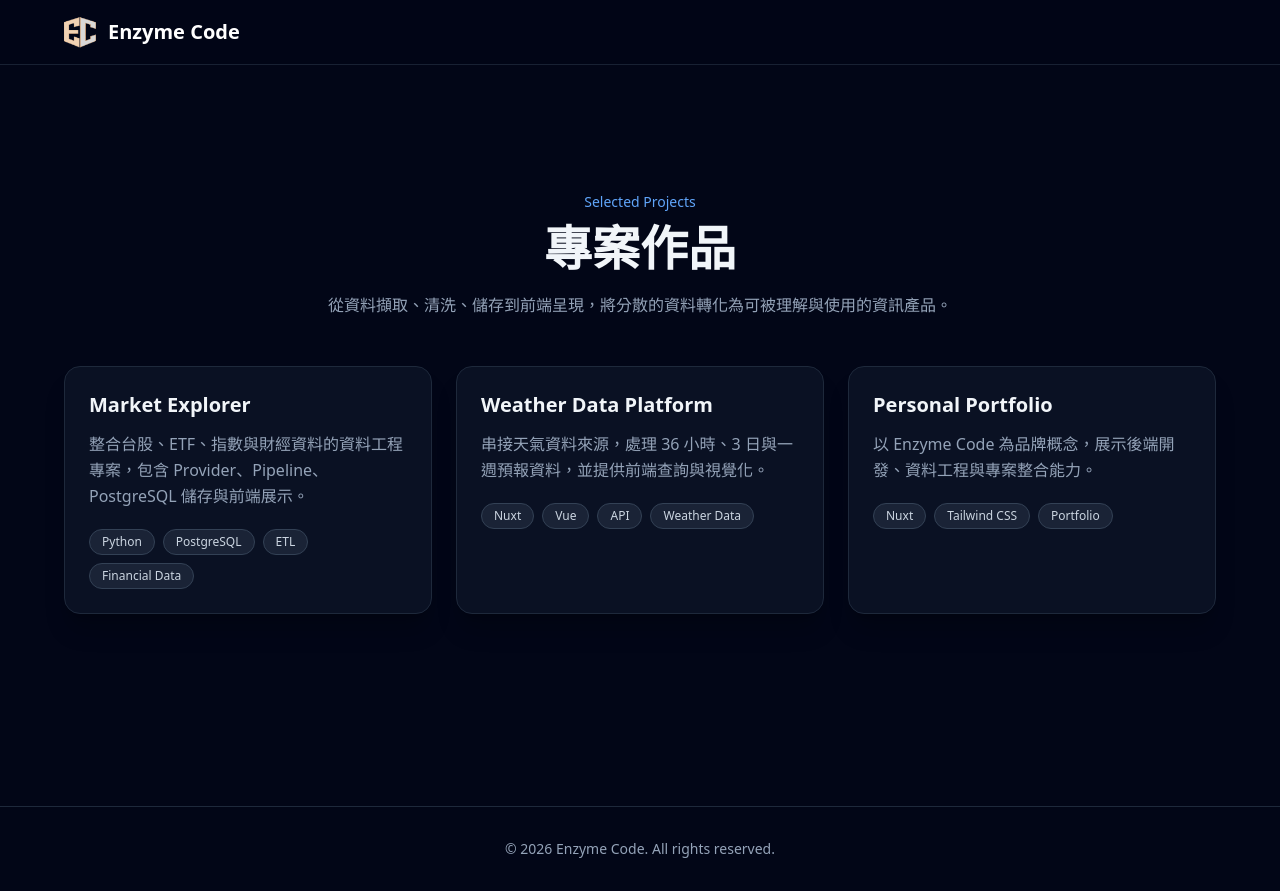
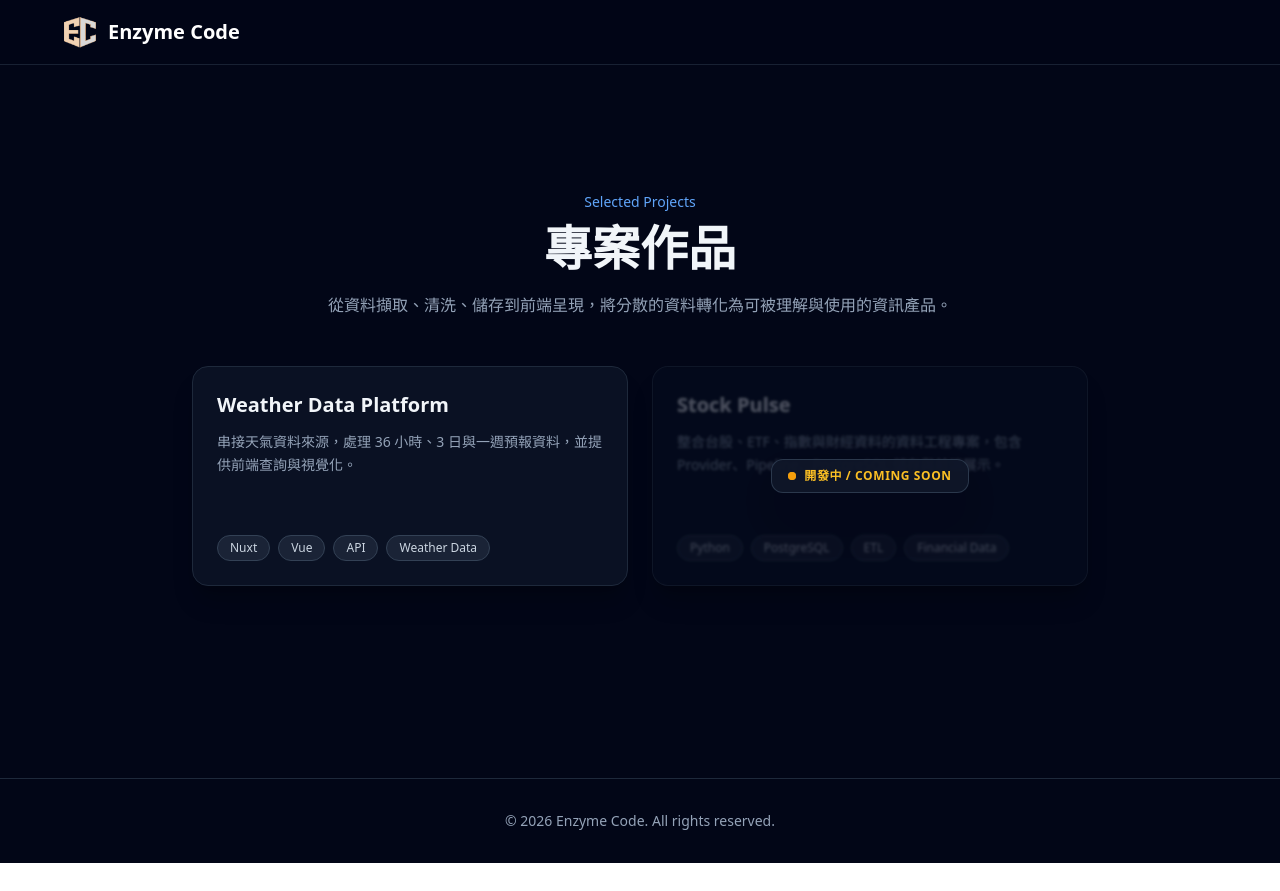
Before and after one commit to Enzyme-Code/portfolio, a Nuxt app: page /projects in a window 1280 px wide. After the commit the page ends 863 px from the top, so only its background shows below. Built offline with nearby package versions, Linux system fonts and the light colour scheme.

Commit message:
feat: add ProjectsSection component to display portfolio project list

```diff
--- a/app/components/home/ProjectsSection.vue
+++ b/app/components/home/ProjectsSection.vue
@@ -3,24 +3,23 @@ interface Project {
   title: string
   description: string
   tags: string[]
+  completed: boolean
 }
 
 const projects: Project[] = [
     {
-    title: 'Market Explorer',
-    description: '整合台股、ETF、指數與財經資料的資料工程專案，包含 Provider、Pipeline、PostgreSQL 儲存與前端展示。',
-    tags: ['Python', 'PostgreSQL', 'ETL', 'Financial Data']
+    title: 'Weather Data Platform',
+    description: '串接天氣資料來源，處理 36 小時、3 日與一週預報資料，並提供前端查詢與視覺化。',
+    tags: ['Nuxt', 'Vue', 'API', 'Weather Data'],
+    completed: true
   },
   {
-    title: 'Weather Data Platform',
-    description: '串接天氣資料來源，處理 36 小時、3 日與一週預報資料，並提供前端查詢與視覺化。',
-    tags: ['Nuxt', 'Vue', 'API', 'Weather Data']
+    title: 'Stock Pulse',
+    description: '整合台股、ETF、指數與財經資料的資料工程專案，包含 Provider、Pipeline、PostgreSQL 儲存與前端展示。',
+    tags: ['Python', 'PostgreSQL', 'ETL', 'Financial Data'],
+    completed: false
   },
-  {
-    title: 'Personal Portfolio',
-    description: '以 Enzyme Code 為品牌概念，展示後端開發、資料工程與專案整合能力。',
-    tags: ['Nuxt', 'Tailwind CSS', 'Portfolio']
-  }
+
 ]
 </script>
 
@@ -41,22 +40,29 @@ const projects: Project[] = [
         </p>
       </div>
 
-      <div class="grid gap-6 md:grid-cols-3">
+      <div class="grid gap-6 md:grid-cols-2 max-w-4xl mx-auto">
         <article
           v-for="(project, index) in projects"
           :key="project.title"
           :class="[
-            'rounded-2xl border border-slate-800 bg-slate-900/70 p-6 shadow-xl shadow-black/20 hover:-translate-y-1 hover:border-blue-500/40 transition-all duration-300 reveal-on-scroll',
-            index === 0 ? 'reveal-delay-100' : index === 1 ? 'reveal-delay-200' : 'reveal-delay-300'
+            'relative rounded-2xl border p-6 shadow-xl shadow-black/20 transition-all duration-300 reveal-on-scroll overflow-hidden flex flex-col justify-between min-h-[220px]',
+            project.completed
+              ? 'border-slate-800 bg-slate-900/70 hover:-translate-y-1 hover:border-blue-500/40'
+              : 'border-slate-800/40 bg-slate-900/30 cursor-not-allowed',
+            index === 0 ? 'reveal-delay-100' : 'reveal-delay-200'
           ]"
         >
+          <!-- Project Content -->
+          <div :class="[!project.completed ? 'blur-[1px] opacity-40 select-none' : '']" class="h-full flex flex-col justify-between">
+            <div>
               <h3 class="text-xl font-bold text-slate-100 mb-3">
                 {{ project.title }}
               </h3>
 
-          <p class="text-slate-400 leading-relaxed mb-5">
+              <p class="text-slate-400 leading-relaxed mb-5 text-sm">
                 {{ project.description }}
               </p>
+            </div>
 
             <div class="flex flex-wrap gap-2">
               <span
@@ -67,6 +73,21 @@ const projects: Project[] = [
                 {{ tag }}
               </span>
             </div>
+          </div>
+
+          <!-- Coming Soon Overlay -->
+          <div
+            v-if="!project.completed"
+            class="absolute inset-0 bg-slate-950/45 backdrop-blur-[1px] flex flex-col items-center justify-center p-4 text-center z-10"
+          >
+            <div class="px-4 py-2 rounded-xl bg-slate-900/95 border border-slate-700/80 shadow-2xl flex items-center gap-2">
+              <span class="relative flex h-2 w-2">
+                <span class="animate-ping absolute inline-flex h-full w-full rounded-full bg-amber-400 opacity-75"></span>
+                <span class="relative inline-flex rounded-full h-2 w-2 bg-amber-500"></span>
+              </span>
+              <span class="text-xs font-semibold tracking-wider text-amber-400 uppercase">開發中 / Coming Soon</span>
+            </div>
+          </div>
         </article>
       </div>
     </div>
```
Lines whose indentation alone changed are shown as unchanged.
